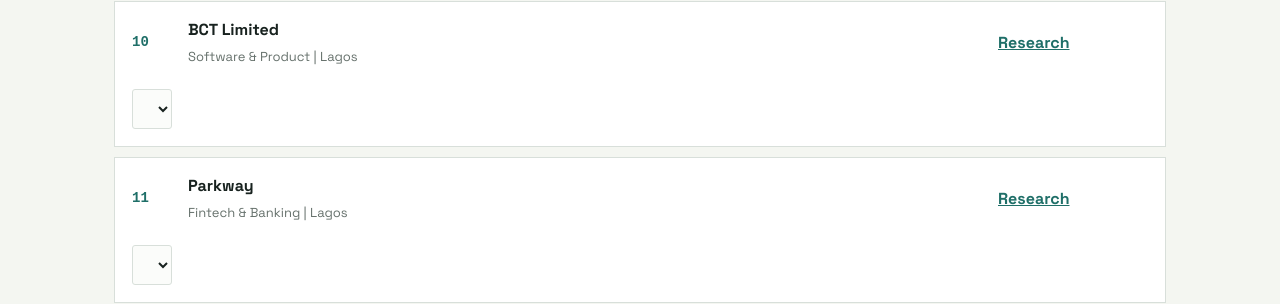
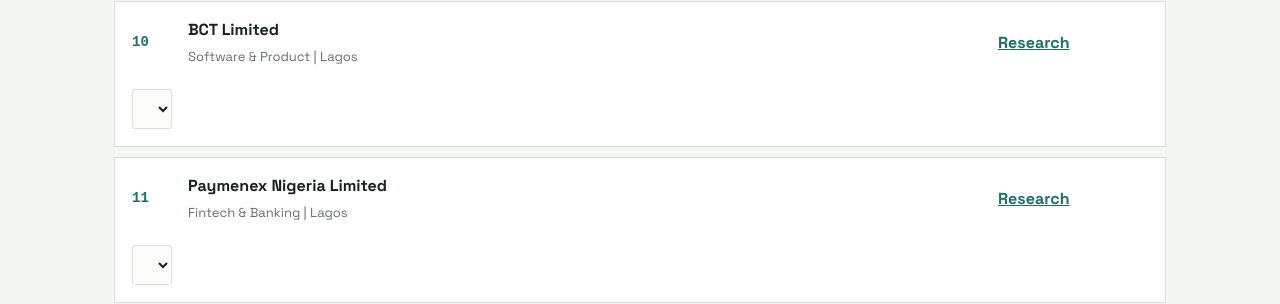
Before and after one commit to Mozzicato/intern-me, a plain HTML site: page bigwiz.html in a window 1280 px wide. Shown: the part 1746-2050 px from the top of the page. Drawn offline with Linux system fonts and the light colour scheme.

Commit message:
Add major Lagos anchors to Mubarak batch

```diff
--- a/bigwiz.html
+++ b/bigwiz.html
@@ -22,7 +22,7 @@
     <li><div><strong>Fronthill Controls</strong><span>Automation &amp; Control | Lagos</span></div><a href="https://www.google.com/maps/search/?api=1&amp;query=Fronthill+Controls+Lagos" target="_blank" rel="noopener">Research</a><select aria-label="Fronthill Controls status"><option>Unreviewed</option><option>Researching</option><option>Contacted</option><option>Result logged</option></select></li>
     <li><div><strong>Cloud Interactive Media Group</strong><span>IT &amp; Cloud | Lagos</span></div><a href="https://www.google.com/maps/search/?api=1&amp;query=Cloud+Interactive+Media+Group+Lagos" target="_blank" rel="noopener">Research</a><select aria-label="Cloud Interactive Media Group status"><option>Unreviewed</option><option>Researching</option><option>Contacted</option><option>Result logged</option></select></li>
     <li><div><strong>BCT Limited</strong><span>Software &amp; Product | Lagos</span></div><a href="https://www.google.com/maps/search/?api=1&amp;query=BCT+Limited+Software+Lagos" target="_blank" rel="noopener">Research</a><select aria-label="BCT Limited status"><option>Unreviewed</option><option>Researching</option><option>Contacted</option><option>Result logged</option></select></li>
-    <li><div><strong>Parkway</strong><span>Fintech &amp; Banking | Lagos</span></div><a href="https://www.google.com/maps/search/?api=1&amp;query=Parkway+Fintech+Lagos" target="_blank" rel="noopener">Research</a><select aria-label="Parkway status"><option>Unreviewed</option><option>Researching</option><option>Contacted</option><option>Result logged</option></select></li>
+    <li><div><strong>Paymenex Nigeria Limited</strong><span>Fintech &amp; Banking | Lagos</span></div><a href="https://www.google.com/maps/search/?api=1&amp;query=Paymenex+Nigeria+Limited+Lagos" target="_blank" rel="noopener">Research</a><select aria-label="Paymenex Nigeria status"><option>Unreviewed</option><option>Researching</option><option>Contacted</option><option>Result logged</option></select></li>
     <li><div><strong>Hoop Telecoms</strong><span>Telecommunications | Lagos</span></div><a href="https://www.google.com/maps/search/?api=1&amp;query=Hoop+Telecoms+Lagos" target="_blank" rel="noopener">Research</a><select aria-label="Hoop Telecoms status"><option>Unreviewed</option><option>Researching</option><option>Contacted</option><option>Result logged</option></select></li>
     <li><div><strong>Cybercloud Platform</strong><span>IT &amp; Cloud | Lagos</span></div><a href="https://www.google.com/maps/search/?api=1&amp;query=Cybercloud+Platform+Lagos" target="_blank" rel="noopener">Research</a><select aria-label="Cybercloud Platform status"><option>Unreviewed</option><option>Researching</option><option>Contacted</option><option>Result logged</option></select></li>
     <li><div><strong>Olivet Cloud Solutions Nigeria Limited</strong><span>IT &amp; Cloud | Lagos</span></div><a href="https://www.google.com/maps/search/?api=1&amp;query=Olivet+Cloud+Solutions+Nigeria+Limited+Lagos" target="_blank" rel="noopener">Research</a><select aria-label="Olivet Cloud Solutions status"><option>Unreviewed</option><option>Researching</option><option>Contacted</option><option>Result logged</option></select></li>
```
